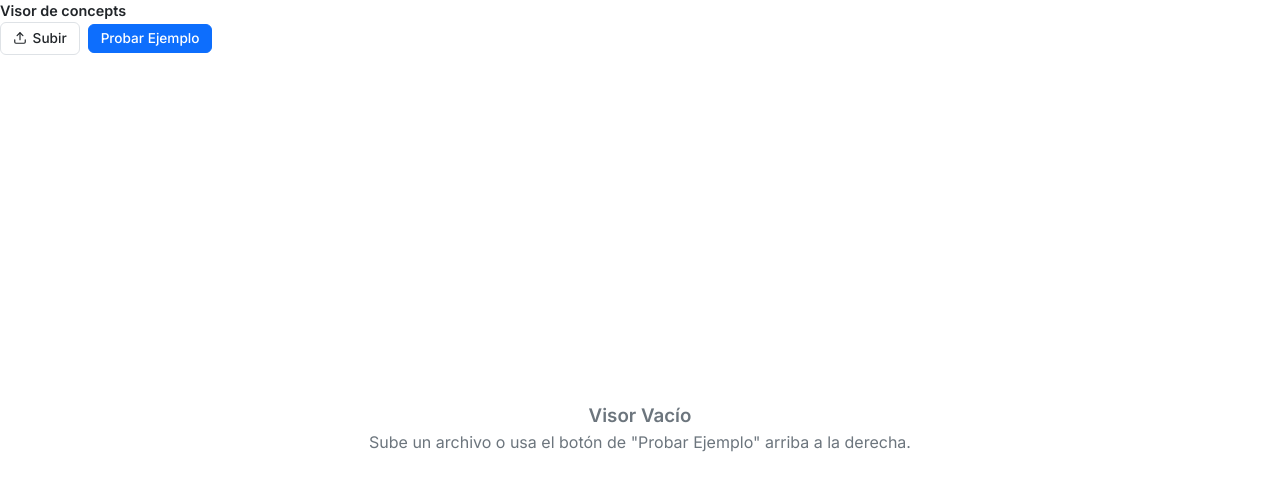
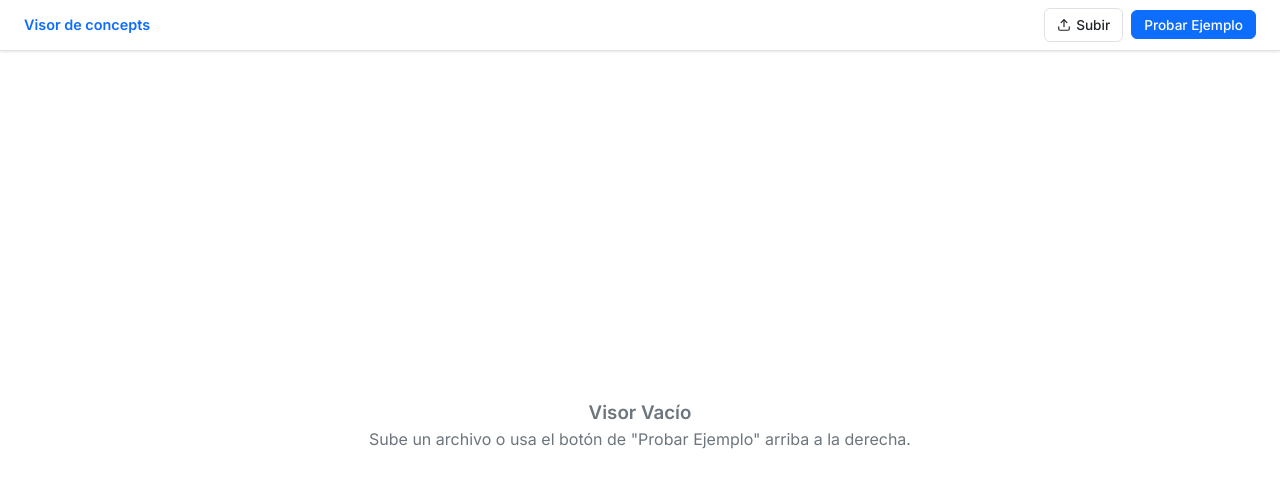
Before and after one commit to Joaquin-Inofuentes/ConceptSerializerViewer, a React (Vite) app in the folder web-viewer/: page / in a window 1280 px wide. Shown: the top 490 px of the page. Built offline with nearby package versions, Linux system fonts and the light colour scheme.

Commit message:
Fix header CSS class to use topbar for single row layout

```diff
--- a/web-viewer/src/App.tsx
+++ b/web-viewer/src/App.tsx
@@ -179,8 +179,8 @@ function App() {
         </div>
       )}
       {/* Ultra Minimalist Topbar */}
-      <header className="toolbar-slim">
-        <div className="toolbar-brand">
+      <header className="topbar">
+        <div className="topbar-title">
           Visor de concepts
         </div>
 
```
